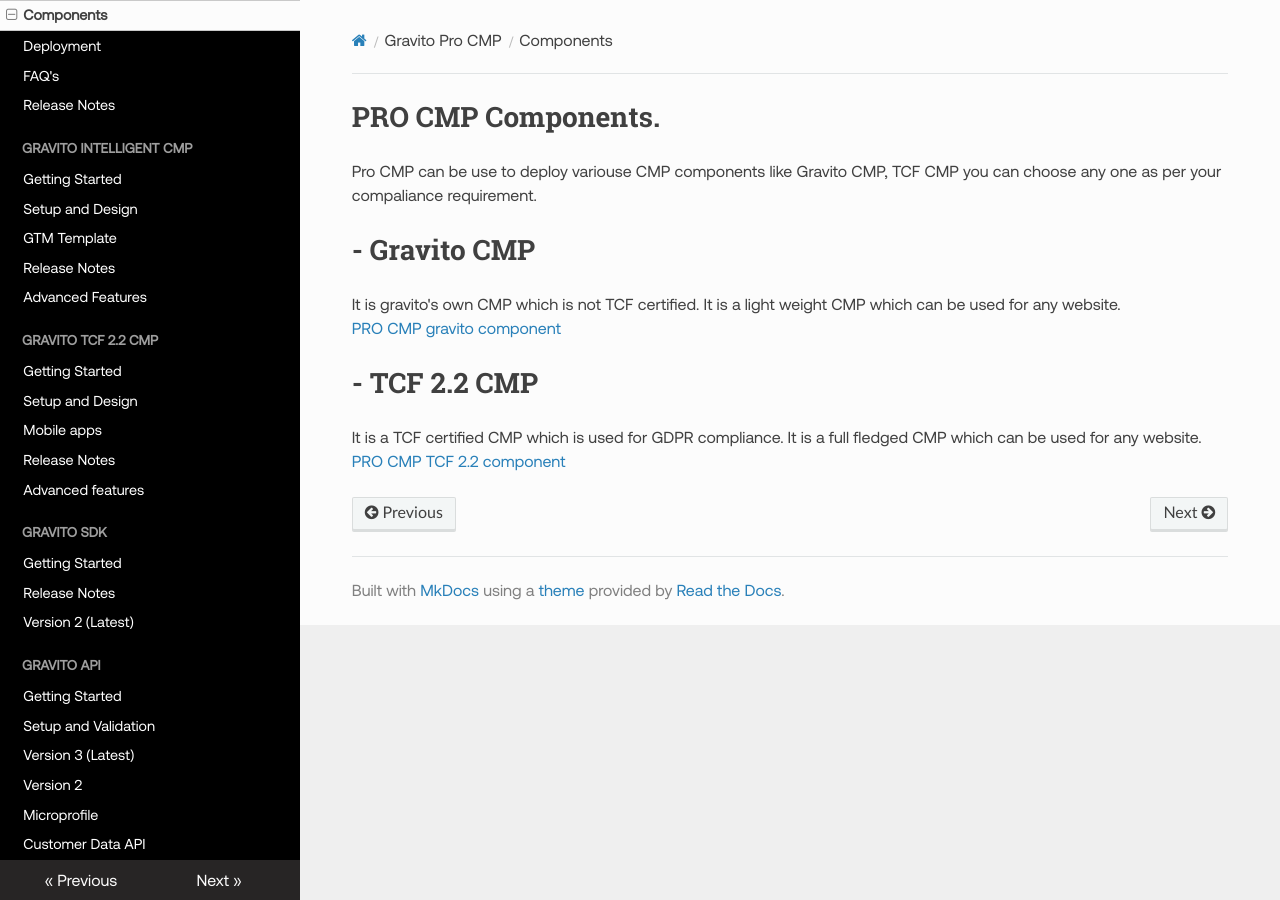
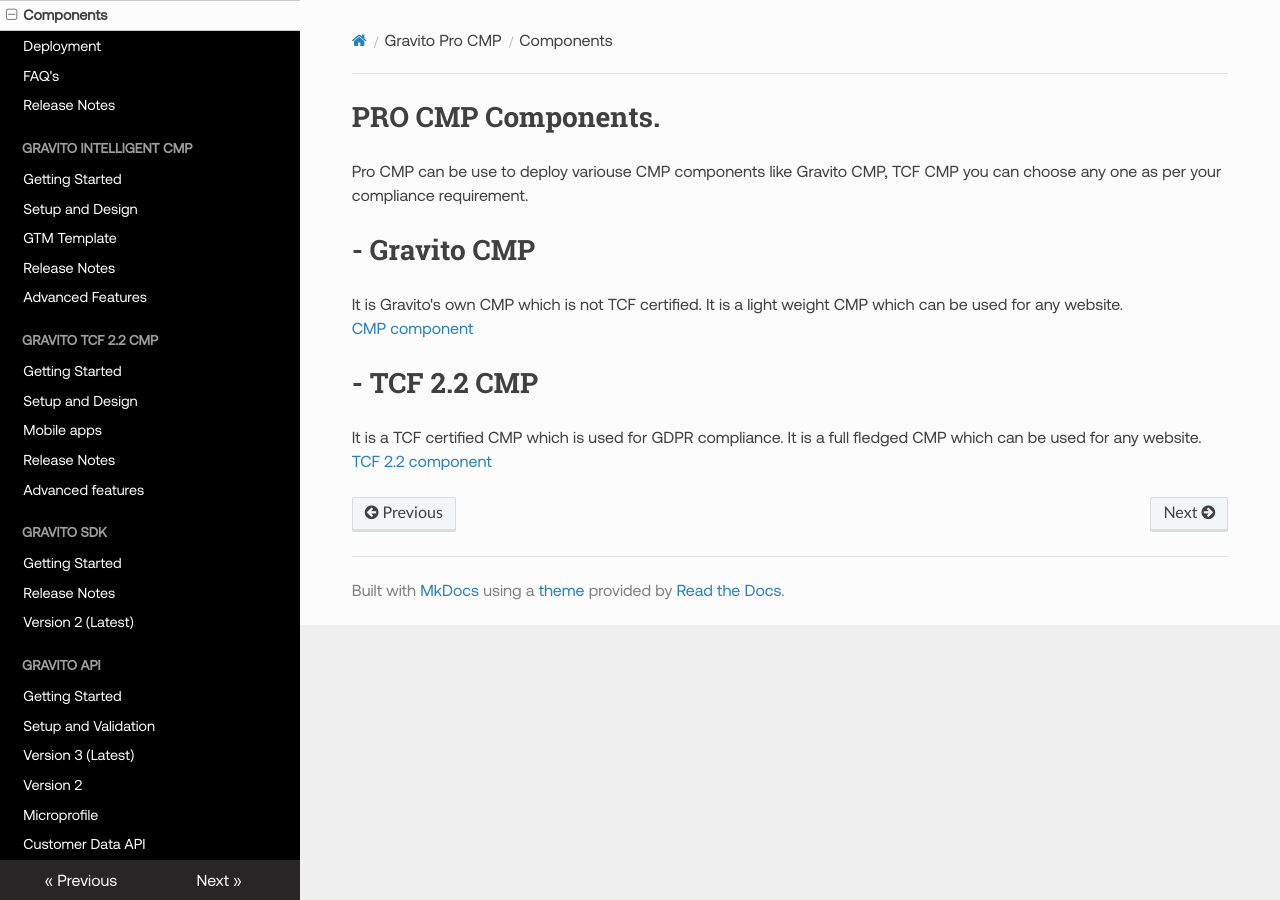
Before and after one commit to GravitoLtd/gravitoltd.github.io, an MkDocs documentation site: the page built from docs/Gravito_Pro_CMP/Components.md, in a window 1280 px wide. Built offline with MkDocs 1.6.1, drawn with Linux system fonts in a browser that asks for light colours; nearby versions of some CDN libraries; comment, search, counter and statistics services are not loaded.

Commit message:
: some correction and editing

```diff
--- a/docs/Gravito_Pro_CMP/Components.md
+++ b/docs/Gravito_Pro_CMP/Components.md
@@ -1,8 +1,8 @@
 # PRO CMP Components.
-Pro CMP can be use to deploy variouse CMP  components like Gravito CMP, TCF CMP you can choose any one as per your compaliance requirement.
+Pro CMP can be use to deploy variouse CMP  components like Gravito CMP, TCF CMP you can choose any one as per your compliance requirement.
 # - Gravito CMP
-It is gravito's own CMP which is not TCF certified. It is a light weight CMP which can be used for any website.
-[PRO CMP gravito component](./Components/GravitoCMP/gravito_cmp.md)
+It is Gravito's own CMP which is not TCF certified. It is a light weight CMP which can be used for any website.
+[CMP component](./Components/GravitoCMP/gravito_cmp.md)
 # - TCF 2.2 CMP
 It is a TCF certified CMP which is used for GDPR compliance. It is a full fledged CMP which can be used for any website.
-[PRO CMP TCF 2.2 component](./Components/TCFCMP/tcf_cmp.md)
+[TCF 2.2 component](./Components/TCFCMP/tcf_cmp.md)
```
Also changed, not shown: docs/Gravito_Pro_CMP/Customization.md (+2 -1 lines), docs/Gravito_Pro_CMP/FAQ/How_to_fireGTM_tags_based_on_consents.md (+3 -0 lines), docs/Gravito_Pro_CMP/FAQ/How_to_resurface_ProCMP.md (+9 -5 lines), docs/Gravito_Pro_CMP/Getting_Started.md (+10 -3 lines).
